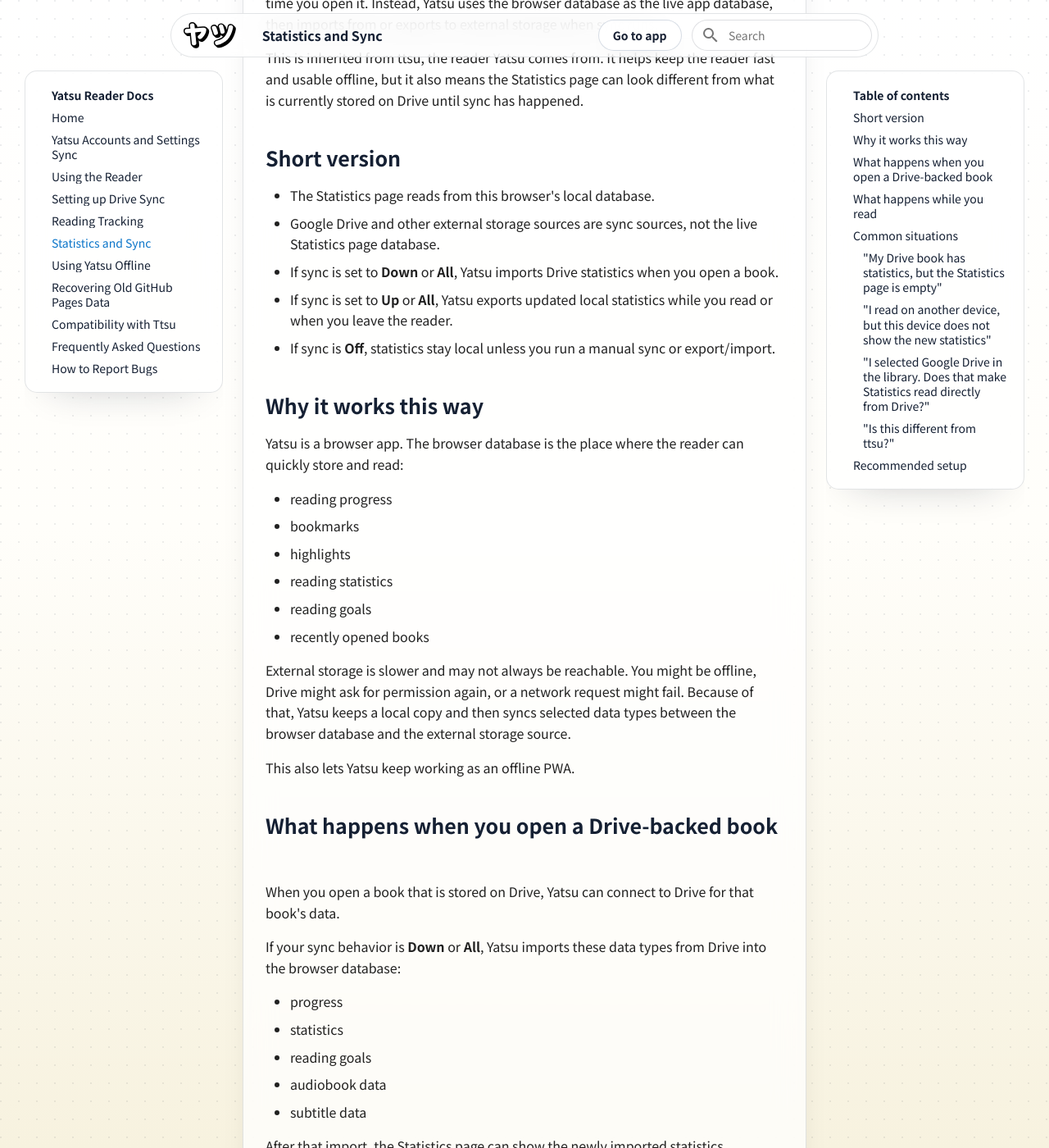
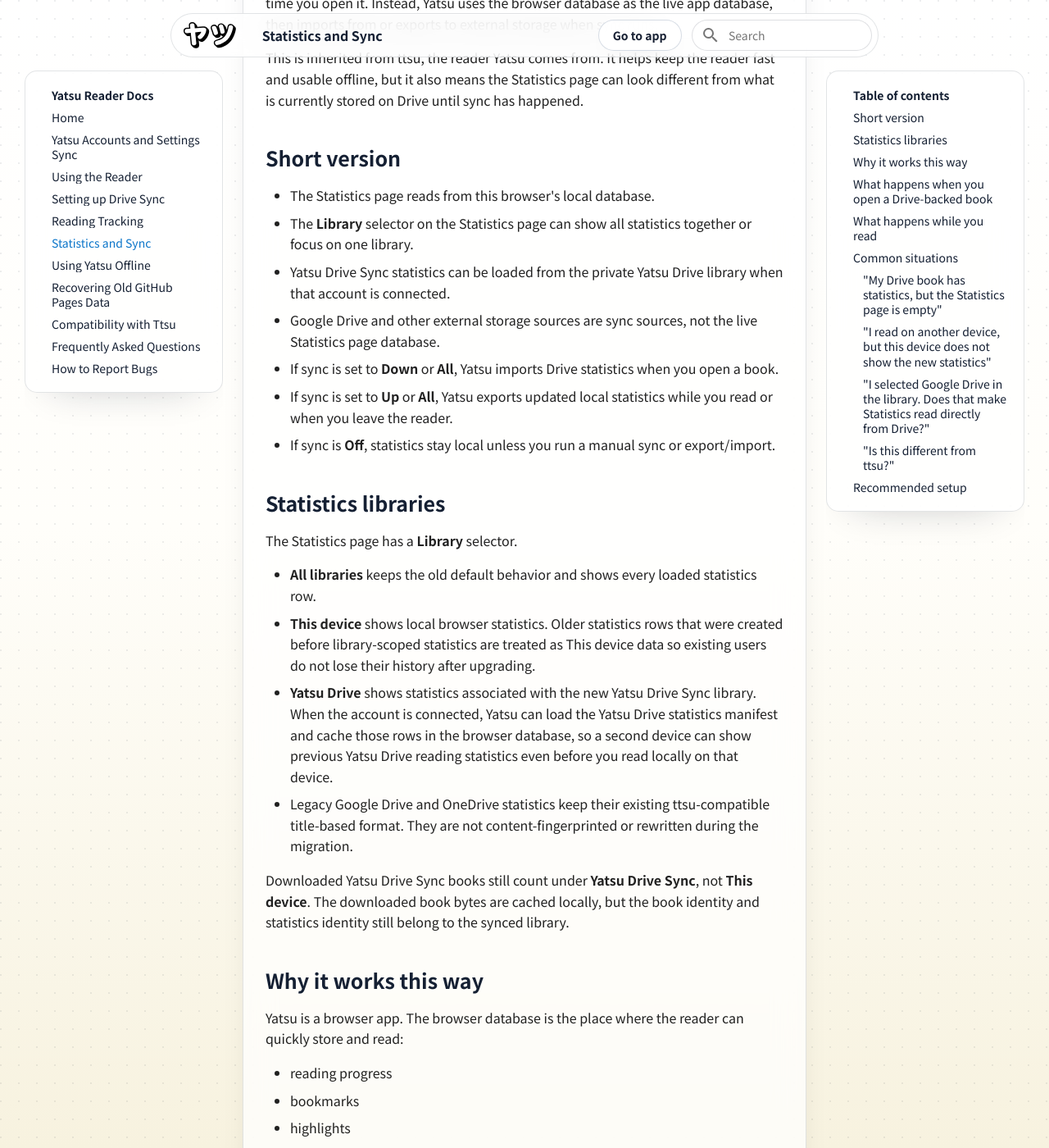
Before and after one commit to ytrms/yatsu-reader-docs, an MkDocs documentation site: the page built from docs/statistics-and-sync.md, in a window 1280 px wide and 1400 px high, scrolled down 289 px. Shown: the whole window at 82% size. Built offline with MkDocs 1.6.1 and Material for MkDocs 9.7.7, drawn with Linux system fonts in a browser that asks for light colours; some of the changed text lies outside the part shown.

Commit message:
docs: document YAT-35 sync behavior

```diff
--- a/docs/statistics-and-sync.md
+++ b/docs/statistics-and-sync.md
@@ -9,10 +9,23 @@
 ## Short version
 
 - The Statistics page reads from this browser's local database.
+- The **Library** selector on the Statistics page can show all statistics together or focus on one library.
+- Yatsu Drive Sync statistics can be loaded from the private Yatsu Drive library when that account is connected.
 - Google Drive and other external storage sources are sync sources, not the live Statistics page database.
 - If sync is set to **Down** or **All**, Yatsu imports Drive statistics when you open a book.
 - If sync is set to **Up** or **All**, Yatsu exports updated local statistics while you read or when you leave the reader.
 - If sync is **Off**, statistics stay local unless you run a manual sync or export/import.
+
+## Statistics libraries
+
+The Statistics page has a **Library** selector.
+
+- **All libraries** keeps the old default behavior and shows every loaded statistics row.
+- **This device** shows local browser statistics. Older statistics rows that were created before library-scoped statistics are treated as This device data so existing users do not lose their history after upgrading.
+- **Yatsu Drive** shows statistics associated with the new Yatsu Drive Sync library. When the account is connected, Yatsu can load the Yatsu Drive statistics manifest and cache those rows in the browser database, so a second device can show previous Yatsu Drive reading statistics even before you read locally on that device.
+- Legacy Google Drive and OneDrive statistics keep their existing ttsu-compatible title-based format. They are not content-fingerprinted or rewritten during the migration.
+
+Downloaded Yatsu Drive Sync books still count under **Yatsu Drive Sync**, not **This device**. The downloaded book bytes are cached locally, but the book identity and statistics identity still belong to the synced library.
 
 ## Why it works this way
 
@@ -86,7 +99,7 @@
 
 ## Recommended setup
 
-If you want Drive to be the shared place where your reading data moves between devices, set sync behavior to **All** on devices where you both read and review statistics.
+If you use legacy Google Drive or OneDrive and want Drive to be the shared place where your reading data moves between devices, set sync behavior to **All** on devices where you both read and review statistics.
 
 If you only want a device to receive data from Drive, use **Down**.
 
@@ -94,6 +107,8 @@
 
 If you want everything to stay only on the current browser unless you act manually, use **Off**.
 
+Yatsu Drive Sync uses its own manifest-backed statistics path. It does not require the legacy Auto Import/Export settings for its Statistics page to show synced Yatsu Drive reading history.
+
 !!! note
 
     The Statistics page showing local data is not the same as Drive sync being broken. It only means the Statistics page is showing what this browser currently has stored.
```
Also changed, not shown: docs/google-drive-sync.md (+4 -0 lines).
